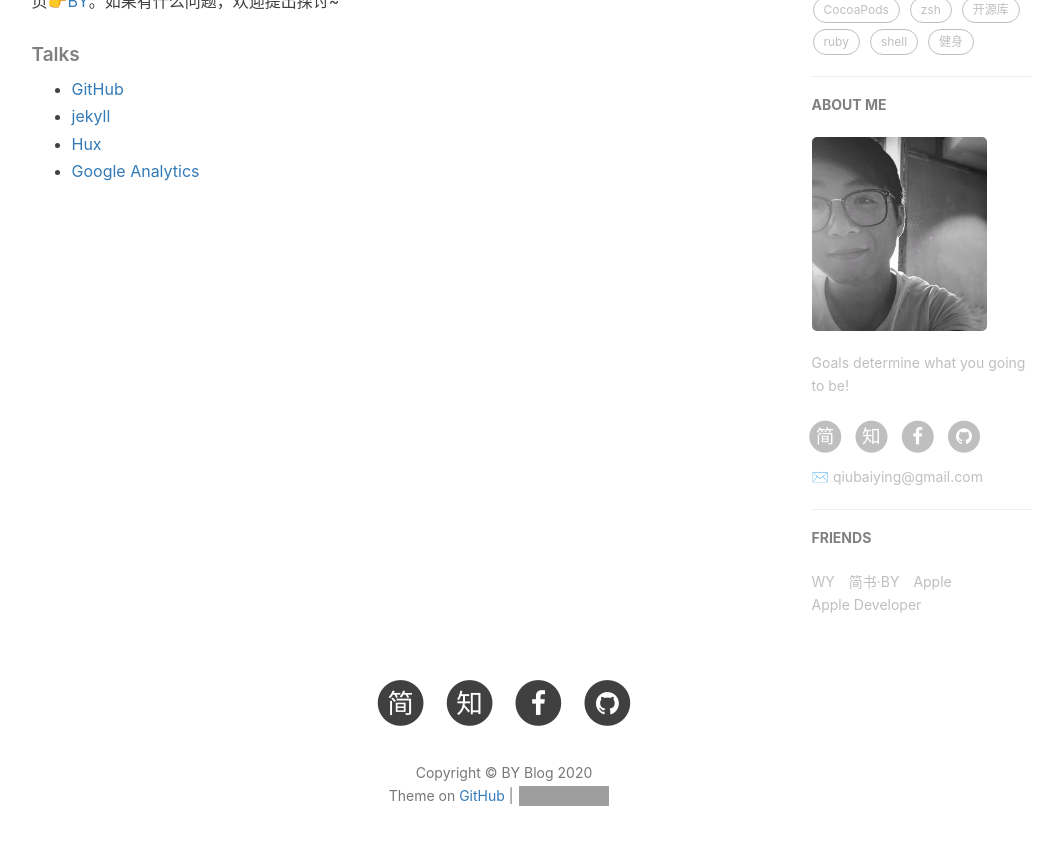
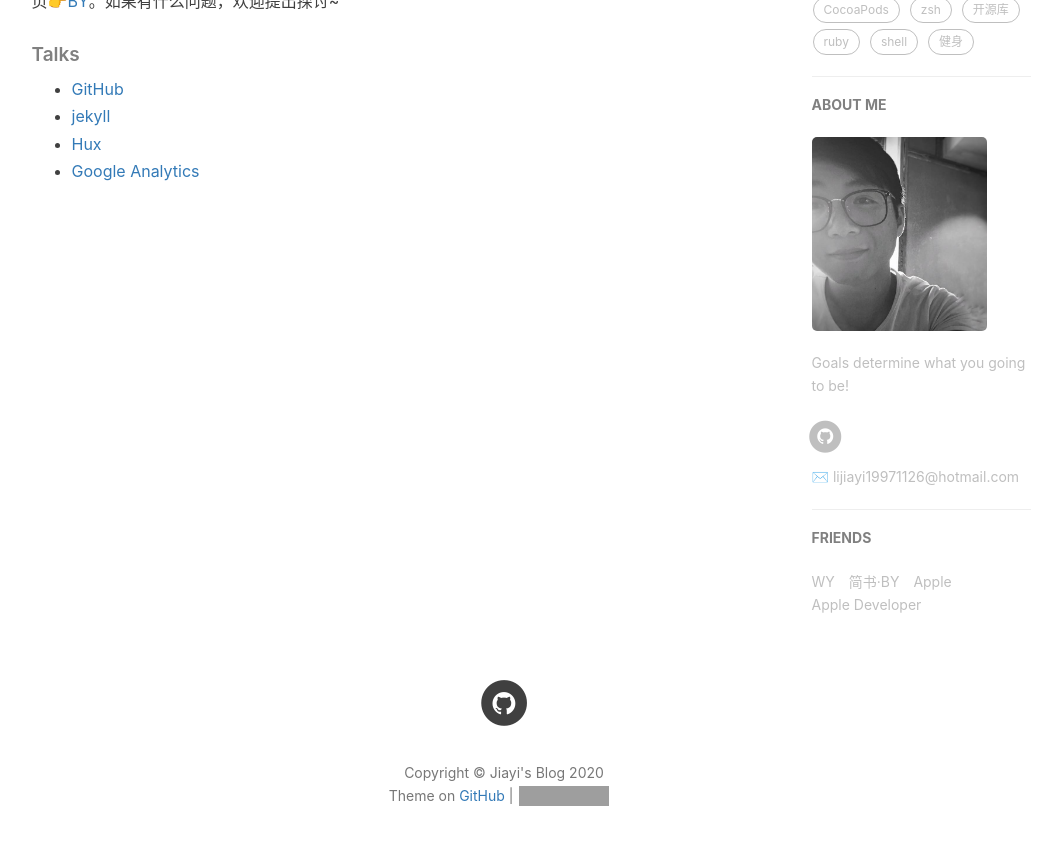
Before and after one commit to jiayixxx/jiayixxx.github.io, a Jekyll site: the page built from about.html, in a window 1280 px wide and 900 px high, scrolled down 713 px. Shown: the top 845 px of the window, without its empty margins (136-1192 px from the left). Built offline with Jekyll 4.4.1, drawn with Linux system fonts in a browser that asks for light colours; nearby versions of some CDN libraries; comment, search, counter and statistics services are not loaded; some of the changed lines change nothing that is shown; grey boxes are pictures that could not be loaded.

Commit message:
Update _config.yml

```diff
--- a/_config.yml
+++ b/_config.yml
@@ -1,11 +1,11 @@
 # Site settings
-title: BY Blog
-SEOTitle: 柏荧的博客 | BY Blog
+title: Jiayi's Blog
+SEOTitle: 加一的博客
 header-img: img/post-bg-desk.jpg
-email: qiubaiying@gmail.com
-description: "Every failure is leading towards success."
-keyword: "BY, BY Blog, 柏荧的博客, qiubaiying, 邱柏荧, iOS, Apple, iPhone"
-url: "http://qiubaiying.github.io"          # your host, for absolute URL
+email: lijiayi19971126@hotmail.com
+description: "Always"
+keyword: "加一的博客, FPGA, STM32"
+url: "http://SHIELDJY.github.io"          # your host, for absolute URL
 baseurl: ""      # for example, '/blog' if your blog hosted on 'host/blog'
 github_repo: "https://github.com/qiubaiying/qiubaiying.github.io.git" # you code repository
 
@@ -18,11 +18,8 @@ sidebar-avatar: /img/about-BY-gentle.jpg      # use absolute URL, seeing it's us
 
 # SNS settings
 RSS: false
-# weibo_username:     qiubaiying
-zhihu_username:     qiubaiying
-github_username:    qiubaiying
-facebook_username:  baiying.qiu.7
-jianshu_username:   e71990ada2fd
+github_username:    SHIELDJY
+#facebook_username:  baiying.qiu.7
 #twitter_username:   qiubaiying
 
 
```
